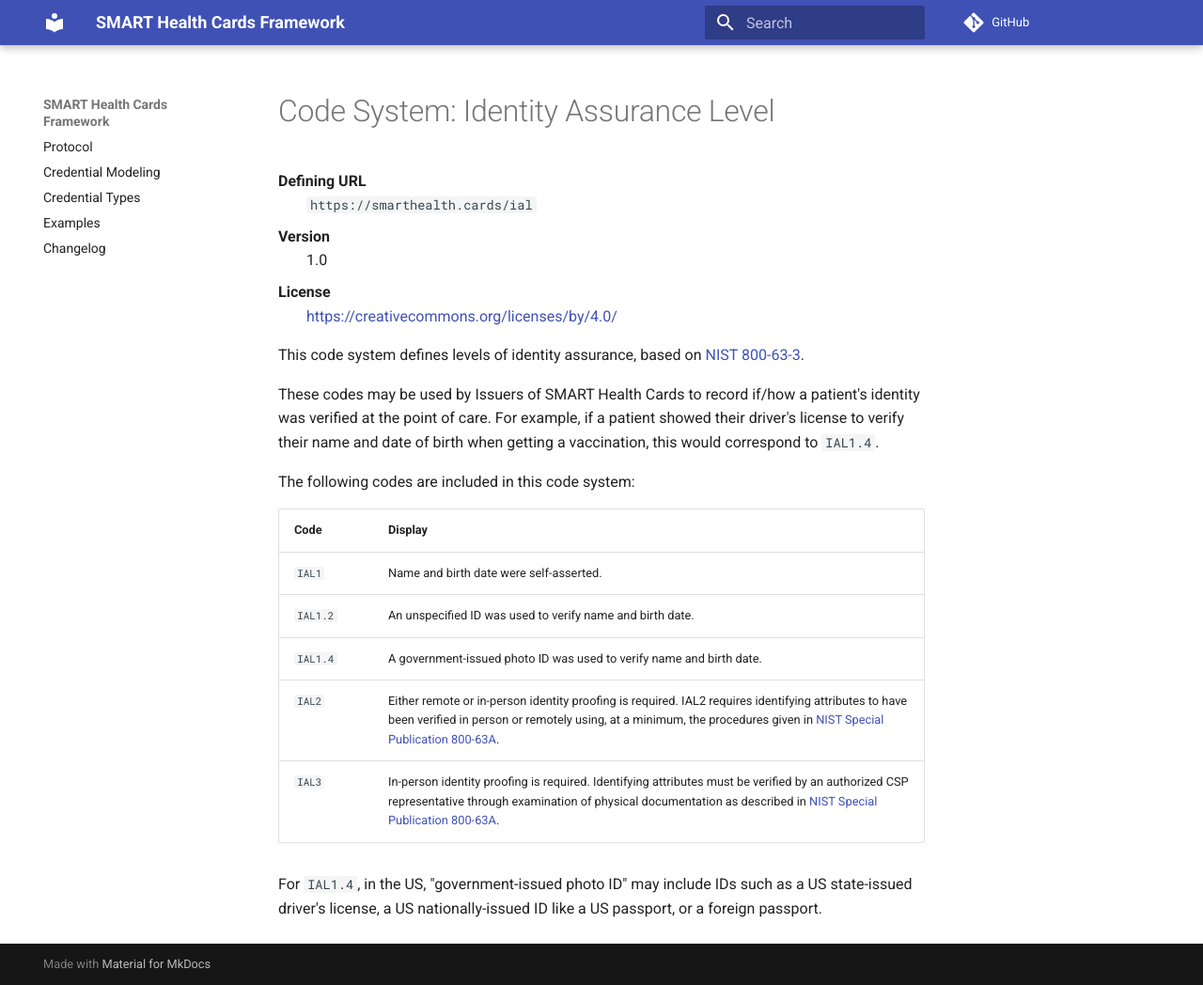
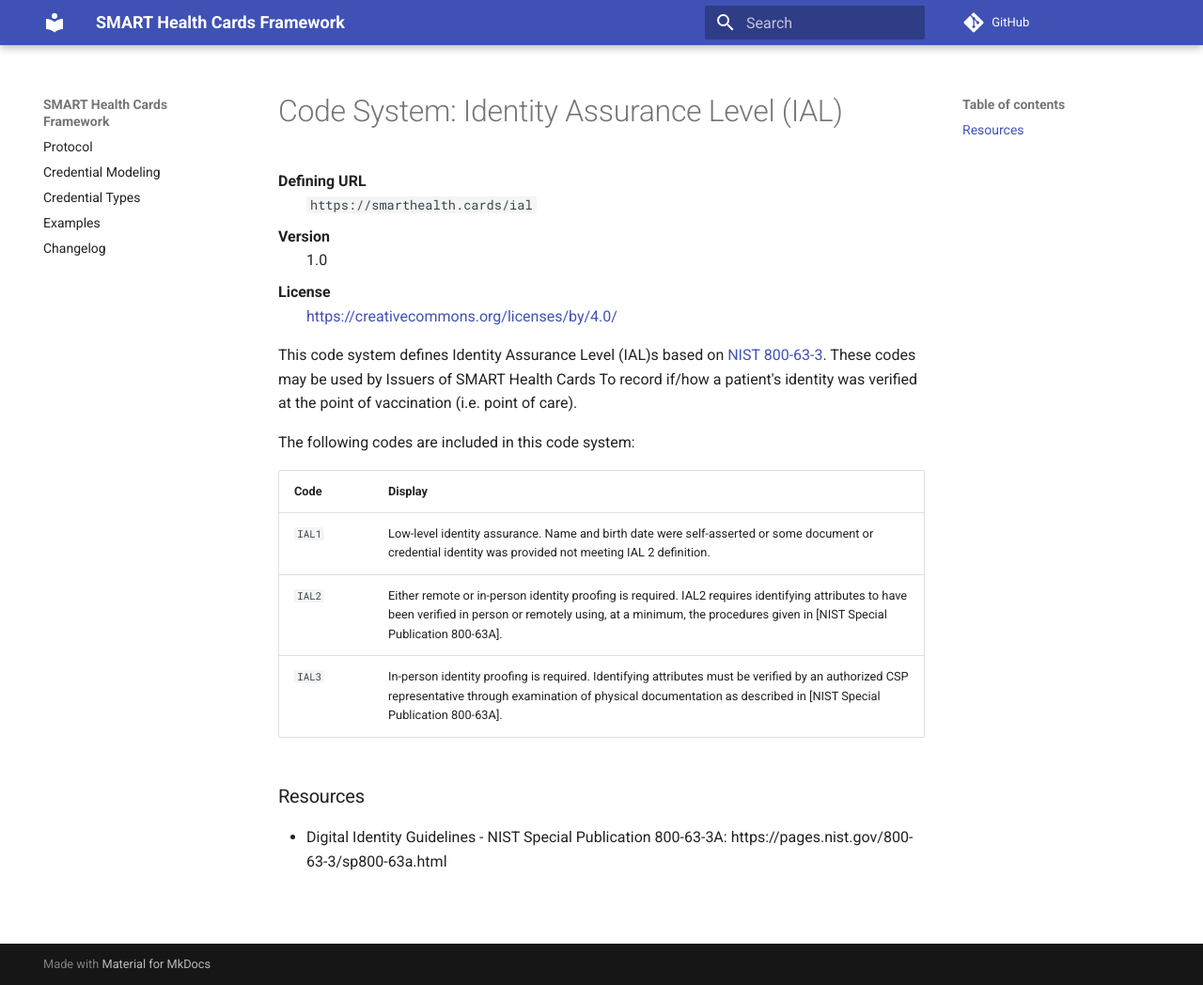
Before and after one commit to smart-on-fhir/health-cards, an MkDocs documentation site: the page built from docs/ial.md, in a window 1280 px wide and 1048 px high. Shown: the whole window at 94% size. Built offline with MkDocs 1.6.1 and Material for MkDocs 9.7.7, drawn with Linux system fonts in a browser that asks for light colours; comment, search, counter and statistics services are not loaded.

Commit message:
Use NIST IAL levels only

```diff
--- a/docs/ial.md
+++ b/docs/ial.md
@@ -1,5 +1,5 @@
 ---
-title: "Code System: Identity Assurance Level"
+title: "Code System: Identity Assurance Level (IAL)"
 ---
 
 Defining URL
@@ -11,20 +11,17 @@
 License
 : <https://creativecommons.org/licenses/by/4.0/>
 
-This code system defines levels of identity assurance, based on [NIST 800-63-3](https://pages.nist.gov/800-63-3/sp800-63-3.html#52--assurance-levels).
+This code system defines Identity Assurance Level (IAL)s based on [NIST 800-63-3](https://pages.nist.gov/800-63-3/sp800-63-3.html#52--assurance-levels).  These codes may be used by Issuers of SMART Health Cards To record if/how a patient's identity was verified at the point of vaccination (i.e. point of care).
 
-These codes may be used by Issuers of SMART Health Cards to record if/how a patient's identity was verified at the point of care. For example, if a patient showed their driver's license to verify their name and date of birth when getting a vaccination, this would correspond to `IAL1.4`.
 
 The following codes are included in this code system:
 
 |Code|Display|
 |-|-|
-|`IAL1`|Name and birth date were self-asserted.|
-|`IAL1.2`|An unspecified ID was used to verify name and birth date.|
-|`IAL1.4`|A government-issued photo ID was used to verify name and birth date.|
+|`IAL1`|Low-level identity assurance.  Name and birth date were self-asserted or some document or credential identity was provided not meeting IAL 2 definition.|
 |`IAL2`|Either remote or in-person identity proofing is required. IAL2 requires identifying attributes to have been verified in person or remotely using, at a minimum, the procedures given in [NIST Special Publication 800-63A].|
 |`IAL3`|In-person identity proofing is required. Identifying attributes must be verified by an authorized CSP representative through examination of physical documentation as described in [NIST Special Publication 800-63A].|
 
-For `IAL1.4`, in the US, "government-issued photo ID" may include IDs such as a US state-issued driver's license, a US nationally-issued ID like a US passport, or a foreign passport.
-
-[NIST Special Publication 800-63A]: https://pages.nist.gov/800-63-3/sp800-63a.html
+Resources
+---------
+* Digital Identity Guidelines - NIST Special Publication 800-63-3A: https://pages.nist.gov/800-63-3/sp800-63a.html
```
